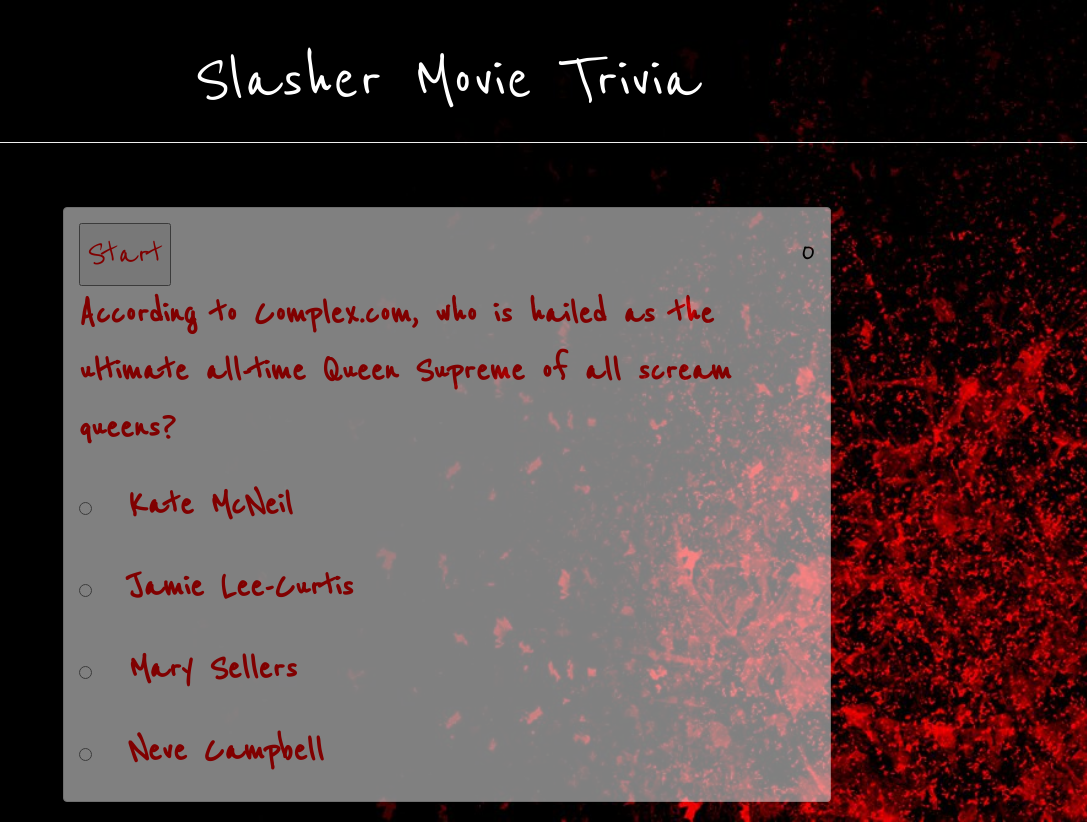
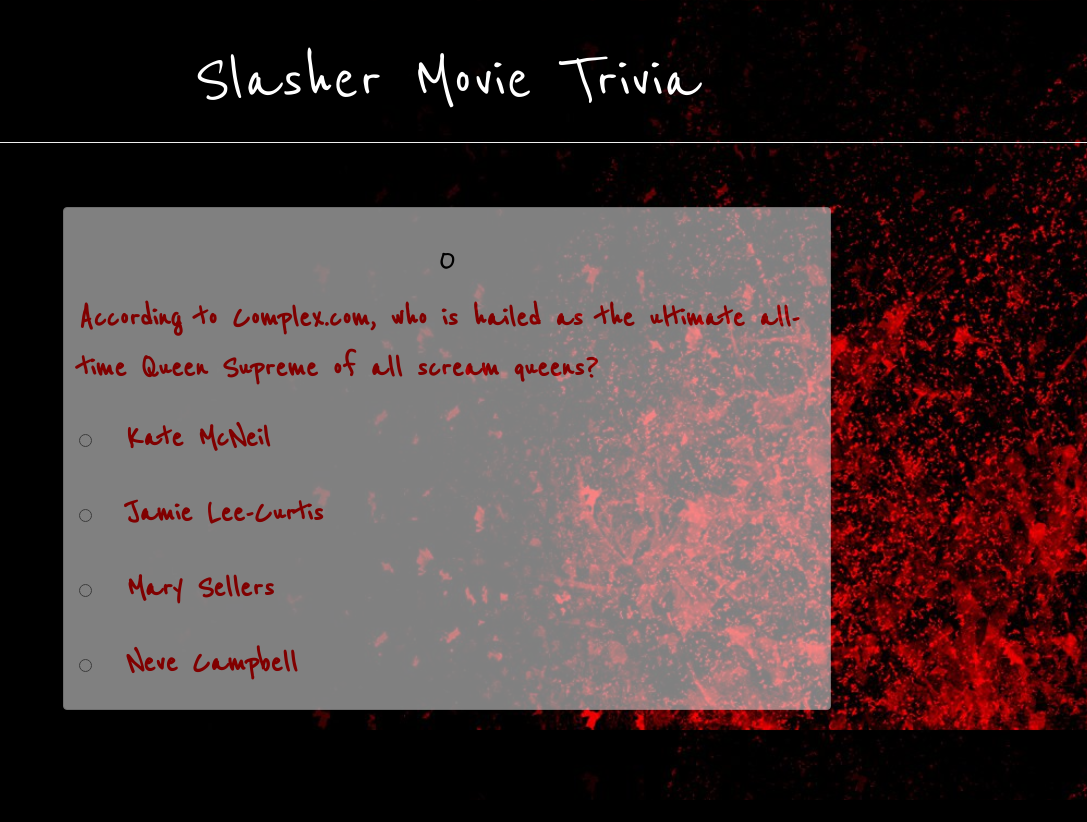
Before and after one commit to emilytsherwood/Slasher-Trivia, a PHP site: page / in a window 1280 px wide. Shown: the whole page, without its empty margins (193-1280 px from the left). After the commit the page ends 800 px from the top, so only its background shows below. Run offline with PHP 8.4, Linux system fonts and the light colour scheme.

Commit message:
Answers are registering and questions working...timer is not

```diff
--- a/assets/css/style.css
+++ b/assets/css/style.css
@@ -19,7 +19,7 @@ body {
 .panel-body {
 	font-family: 'Reenie Beanie', cursive;
 	color: red;
-	font-size: 40px;
+	font-size: 35px;
 }
 
 .panel-default {
@@ -47,18 +47,9 @@ input.submit-button {
 	background-color: #ddd;
 }
 
-#start-button {
-	font-family: 'Reenie Beanie', cursive;
+#timer-display {
 	color: black;
-	font-size: 35px;
-	align: center;
-	display: inline;
-	float: left;
-	margin-right: 40px;
+	text-align: center;
+	margin: 0 auto;
+	font-size: 50px;
 }
-
-#timer-display {
-	display: inline;
-	color: black;
-	float: right;
-}
--- a/index.html
+++ b/index.html
@@ -16,17 +16,15 @@
 
 <div class="panel panel-default">
 	<div class="panel-body">
-		<button onclick="myTimer()">Start</button>
 		<div id="timer-display"></div>
-		<br>
 		<span id="question"></span><br>
-			<input type="radio" name="selection" value="choiceA" id="choiceA">
+			<input type="radio" name="selection" value="choiceA" data-index="0">
 				<label for="valueA" class="a"></label><br>
-			<input type="radio" name="selection" value="choiceB" id="choiceB">
+			<input type="radio" name="selection" value="choiceB" data-index="1">
 				<label for="valueB" class="b"></label><br>
-			<input type="radio" name="selection" value="choiceC" id="choiceC">
+			<input type="radio" name="selection" value="choiceC" data-index="2">
 				<label for="valueC" class="c"></label><br>
-			<input type="radio" name="selection" value="choiceD" id="choiceD">
+			<input type="radio" name="selection" value="choiceD" data-index="3">
 				<label for="valueD" class="d"></label><br>
 
 	</div>
```
Also changed, not shown: assets/javascript/app.js (+54 -42 lines).
